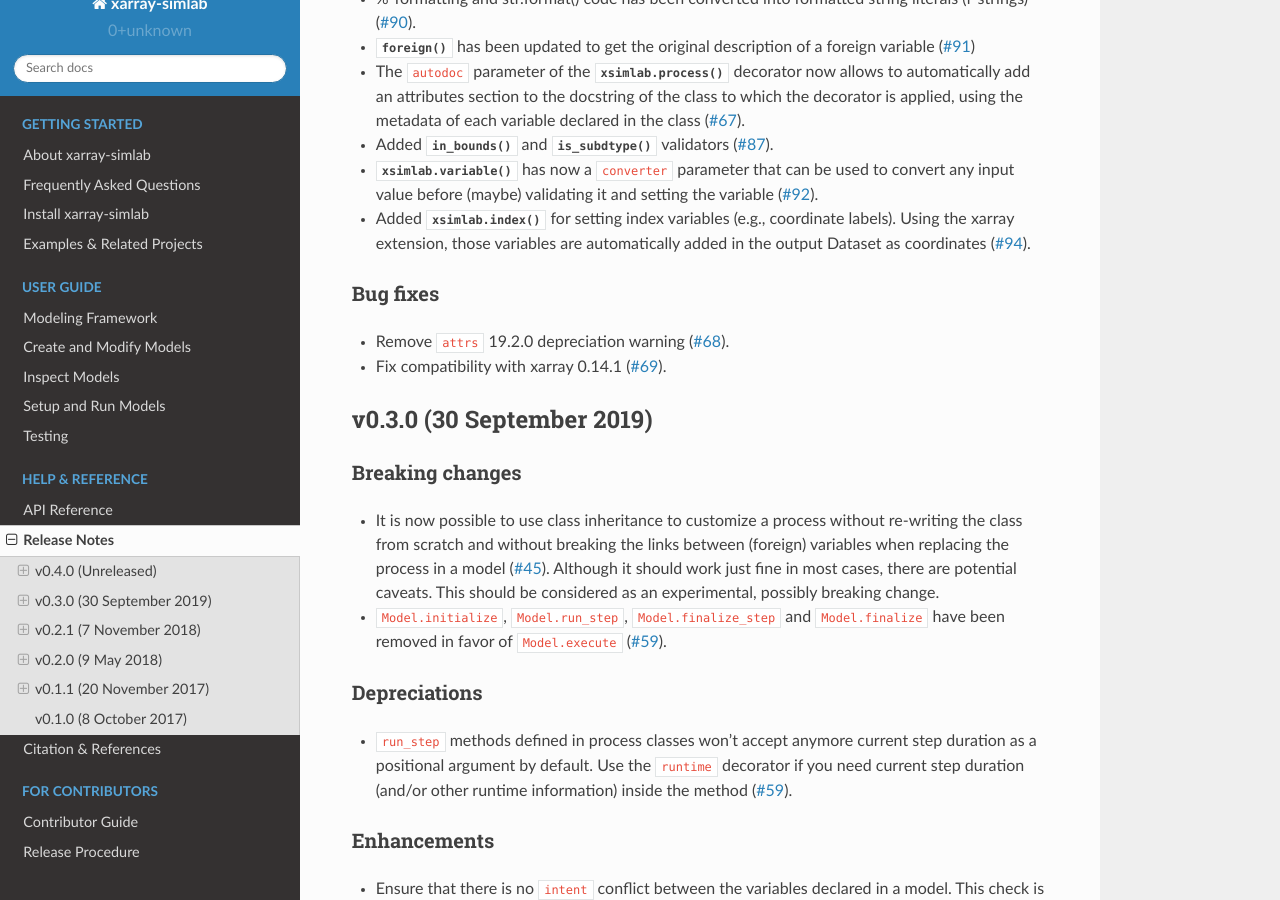
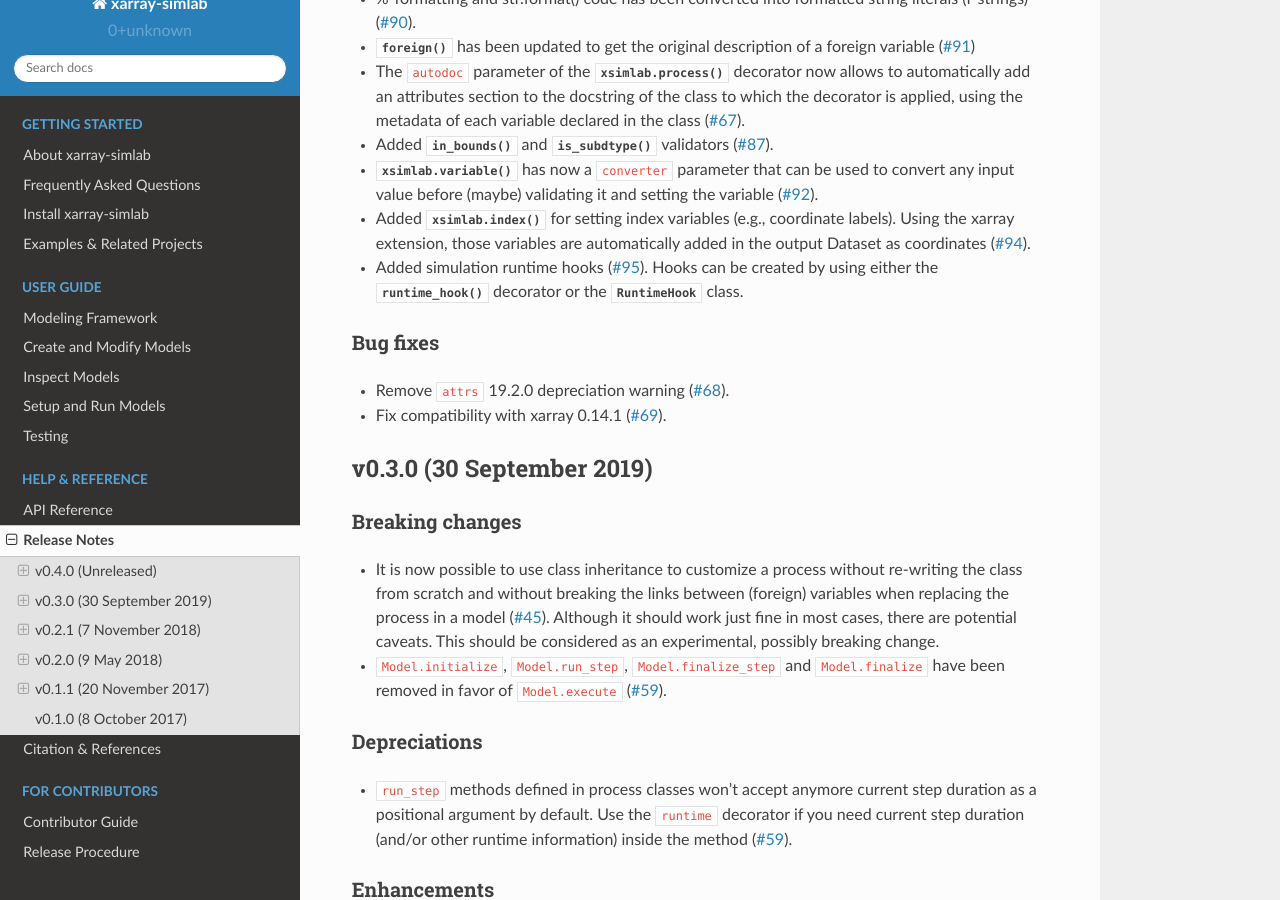
Before and after one commit to xarray-contrib/xarray-simlab, a Sphinx documentation site: the page built from doc/whats_new.rst, in a window 1280 px wide and 900 px high, scrolled down 942 px. Built offline with Sphinx 7.4.7 and the Read the Docs theme 2.0.0, drawn with Linux system fonts in a browser that asks for light colours; the version number could not be read and is left out.

Commit message:
update release notes

```diff
--- a/doc/whats_new.rst
+++ b/doc/whats_new.rst
@@ -63,6 +63,9 @@ Enhancements
 - Added :func:`xsimlab.index` for setting index variables (e.g., coordinate
   labels). Using the xarray extension, those variables are automatically added
   in the output Dataset as coordinates (:issue:`94`).
+- Added simulation runtime hooks (:issue:`95`). Hooks can be created by using
+  either the :func:`~xsimlab.runtime_hook` decorator or the
+  :class:`~xsimlab.RuntimeHook` class.
 
 Bug fixes
 ~~~~~~~~~
```
